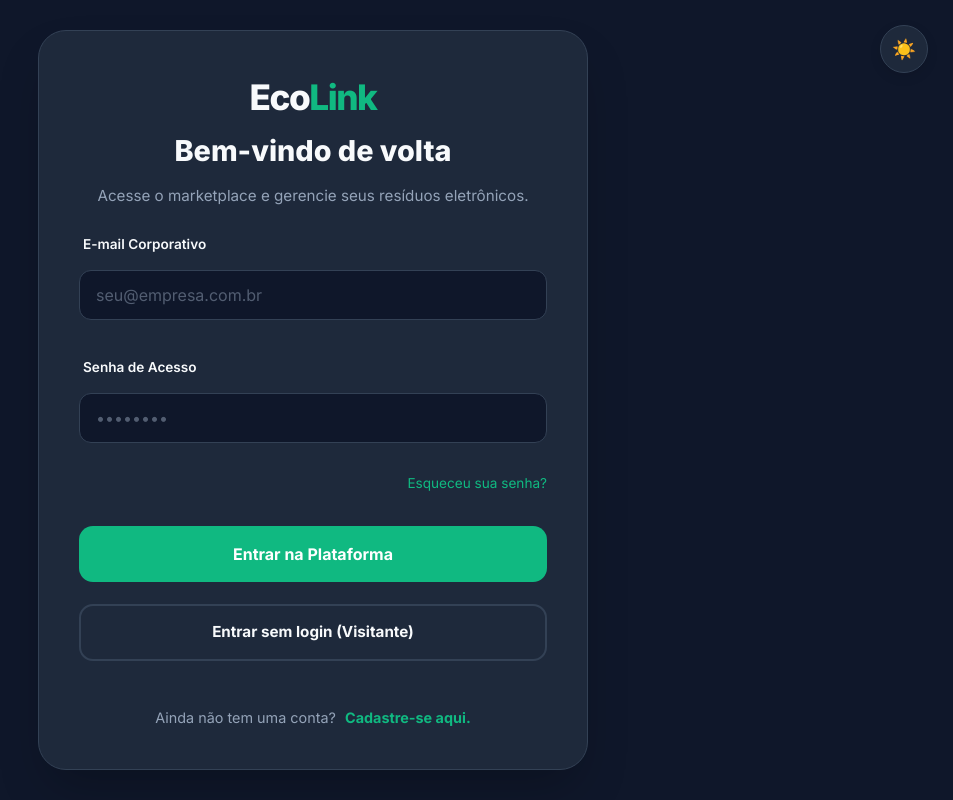
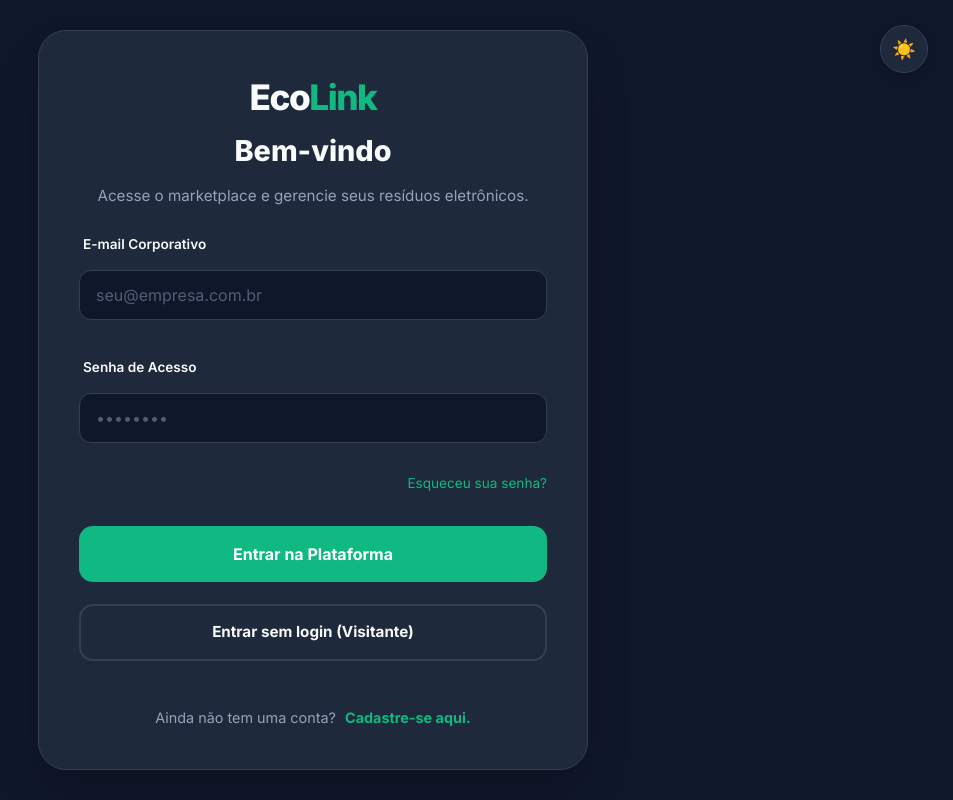
Before and after one commit to ProjetoEcolink/EcolinkSite, a React (Vite) app: page / in a window 1280 px wide. Shown: the whole page, without its empty margins (327-1280 px from the left). Built offline with nearby package versions, Linux system fonts and the light colour scheme; the HTML template or start-up script is replaced by a standard one.

Commit message:
feat: novas atualizações de layout e lógica

```diff
--- a/src/pages/Login/Login.jsx
+++ b/src/pages/Login/Login.jsx
@@ -76,7 +76,7 @@
                 </div>
 
                 <div className="auth-header">
-                    <h2>Bem-vindo de volta</h2>
+                    <h2>Bem-vindo</h2>
                     <p>Acesse o marketplace e gerencie seus resíduos eletrônicos.</p>
                 </div>
 
```
